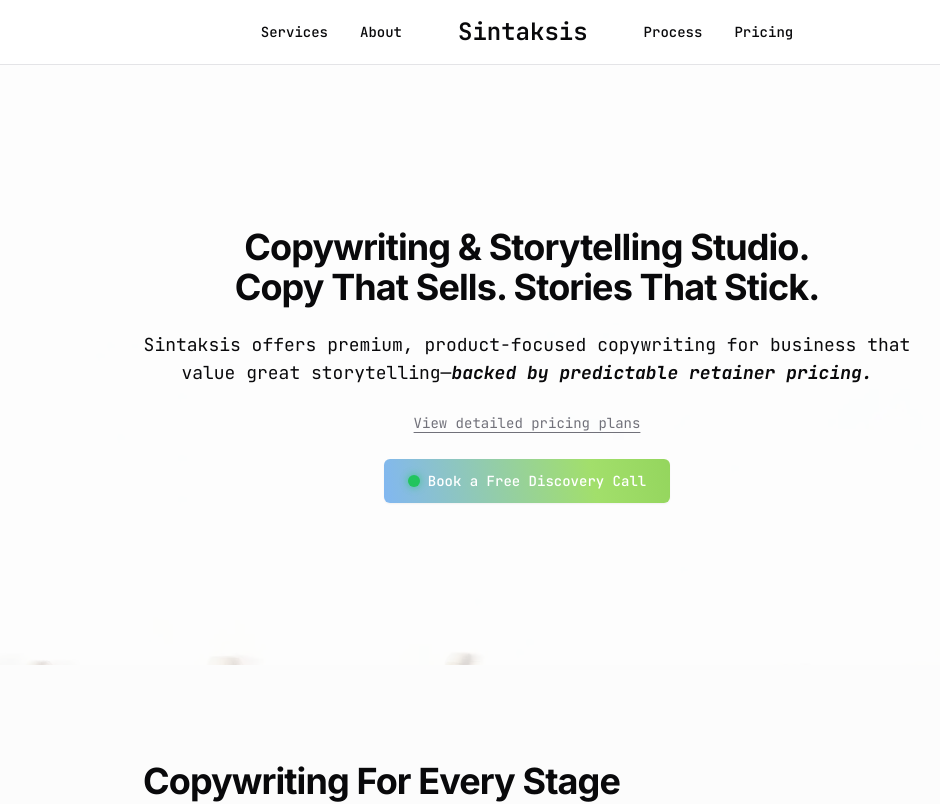
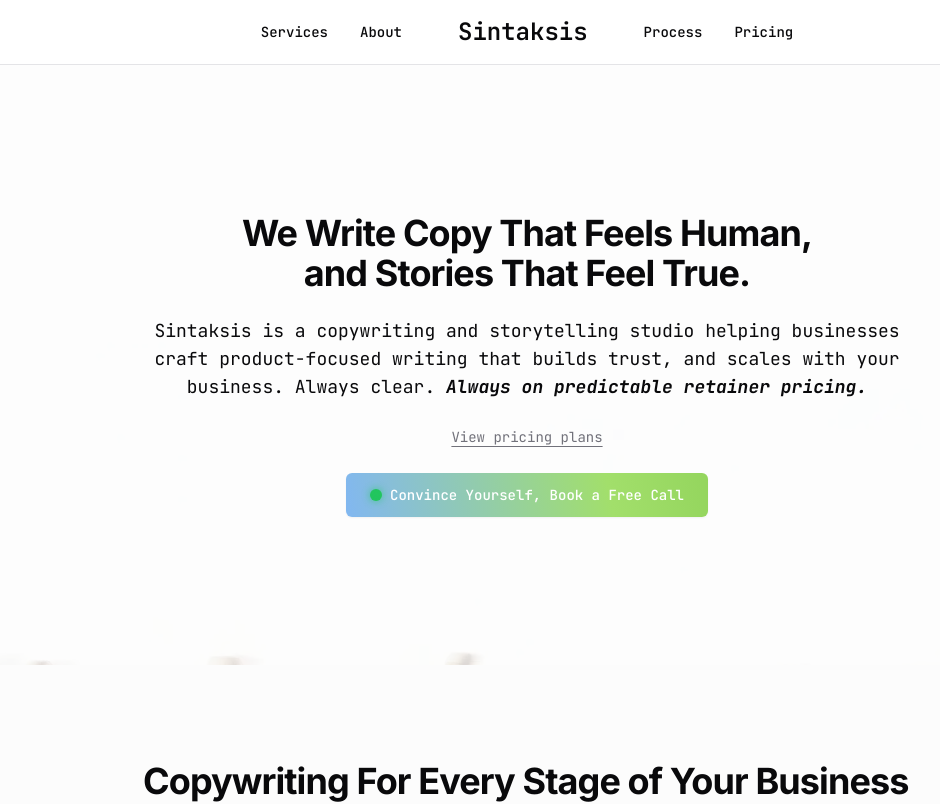
Before and after one commit to orepras/sintaksis-vite, a React (Vite) app: page / in a window 1280 px wide. Shown: the top 804 px of the page, without its empty margins (113-1053 px from the left). Built offline with nearby package versions, Linux system fonts and the light colour scheme.

Commit message:
copywriting update for homepage, contact, and pricing.

```diff
--- a/src/pages/ContactPage.tsx
+++ b/src/pages/ContactPage.tsx
@@ -13,12 +13,12 @@
         "We typically begin new projects within 1-2 weeks of finalizing the agreement, depending on our current workload and the scope of your project.",
     },
     {
-      question: "Do you work with clients outside of Indonesia?",
+      question: "Where are Sintaksis clients based?",
       answer:
-        "Yes, we work with clients globally. Our team is comfortable with remote collaboration and can accommodate different time zones for meetings and communications.",
+        "We're based in Indonesia and started by serving local companies, but we've since partnered with businesses running in Europe. Our goal is to keep expanding and support clients worldwide with their copywriting and storytelling needs.",
     },
     {
-      question: "What information do you need to provide a quote?",
+      question: "What information do you need to provide a quote for a project?",
       answer:
         "To provide an accurate quote, we typically need to understand your business goals, project scope, timeline, and any specific requirements or constraints. Our initial consultation is designed to gather this information.",
     },
@@ -126,17 +126,16 @@
 
                   <div>
                     <h3 className="text-xl font-semibold mb-3 font-sans">
-                      Do you work with clients outside of Indonesia?
+                      Where are Sintaksis clients based?
                     </h3>
                     <p className="text-muted-foreground font-mono">
-                      Yes, we work with clients globally. Our team is comfortable with remote collaboration and can
-                      accommodate different time zones for meetings and communications.
+                      We're based in Indonesia and started by serving local companies, but we've since partnered with businesses running in Europe. Our goal is to keep expanding and support clients worldwide with their copywriting and storytelling needs.
                     </p>
                   </div>
 
                   <div>
                     <h3 className="text-xl font-semibold mb-3 font-sans">
-                      What information do you need to provide a quote?
+                      What information do you need to provide a quote for a project?
                     </h3>
                     <p className="text-muted-foreground font-mono">
                       To provide an accurate quote, we typically need to understand your business goals, project scope,
--- a/src/pages/HomePage.tsx
+++ b/src/pages/HomePage.tsx
@@ -13,16 +13,16 @@
   return (
     <>
       <Helmet>
-        <title>Sintaksis - Copywriting & Storytelling Studio | Copy That Sells. Stories That Stick.</title>
-        <meta name="description" content="Sintaksis offers premium, product-focused copywriting for businesses that value great storytelling—backed by predictable retainer pricing. Copy that sells, stories that stick." />
+        <title>Sintaksis - Copywriting & Storytelling Studio | Copy That Feels Human, Stories That Feel True.</title>
+        <meta name="description" content="Sintaksis offers premium, product-focused copywriting for businesses that value great storytelling—backed by predictable retainer pricing. Copy that feels human, stories that feel true." />
         <meta name="keywords" content="copywriting, storytelling, brand narrative, product copywriting, content strategy, marketing copy, business storytelling" />
         <meta property="og:title" content="Sintaksis - Copywriting & Storytelling Studio" />
-        <meta property="og:description" content="Copy that sells, stories that stick. Premium copywriting and storytelling for businesses at every stage." />
+        <meta property="og:description" content="Copy that feels human, stories that feel true. Premium copywriting and storytelling for businesses at every stage." />
         <meta property="og:type" content="website" />
         <meta property="og:url" content="https://sintaksis.com" />
         <meta name="twitter:card" content="summary_large_image" />
         <meta name="twitter:title" content="Sintaksis - Copywriting & Storytelling Studio" />
-        <meta name="twitter:description" content="Copy that sells, stories that stick. Premium copywriting and storytelling for businesses at every stage." />
+        <meta name="twitter:description" content="Copy that feels human, stories that feel true. Premium copywriting and storytelling for businesses at every stage." />
         <link rel="canonical" href="https://sintaksis.com" />
       </Helmet>
 
@@ -39,18 +39,17 @@
           <div className="absolute inset-0 bg-white/80"></div>
           <div className="container relative z-10">
             <div className="flex flex-col justify-center space-y-6 max-w-3xl mx-auto">
-              <h1 className="text-2xl font-bold tracking-tight sm:text-3xl md:text-4xl font-sans text-center">
-                Copywriting & Storytelling Studio.<br></br>
-Copy That Sells. Stories That Stick.
+              <h1 className="text-xl font-bold tracking-tight md:text-4xl font-sans text-center">
+                We Write Copy That Feels Human, <br></br> and Stories That Feel True.
               </h1>
-              <p className="text-lg font-mono text-center">Sintaksis offers premium, product-focused copywriting for business that value great storytelling—<span className="font-bold italic">backed by predictable retainer pricing.</span>
+              <p className="text-sm md:text-lg font-mono text-center">Sintaksis is a copywriting and storytelling studio helping businesses craft product-focused writing that builds trust, and scales with your business. Always clear. <span className="font-bold italic">Always on predictable retainer pricing.</span>
               </p>
                 <div className="text-center">
                   <Link
                     to="/pricing"
                     className="text-sm text-muted-foreground hover:text-foreground transition-colors underline-offset-4 underline underline-offset-3"
                   >
-                    View detailed pricing plans
+                    View pricing plans
                   </Link>
                 </div>
                               <div className="flex flex-col gap-4 sm:flex-row justify-center">
@@ -62,7 +61,7 @@
                       <div className="h-3 w-3 rounded-full bg-green-500"></div>
                       <div className="absolute inset-0 h-3 w-3 rounded-full bg-green-500 hover:bg-white animate-pulse blur-sm"></div>
                     </div>
-                    Book a Free Discovery Call
+                    Convince Yourself, Book a Free Call
                   </a>
                 </div>
 
@@ -74,7 +73,7 @@
         <section id="benefits" className="py-16 bg-muted/30 md:py-24">
           <div className="container">
             <h2 className="text-3xl font-bold tracking-tight mb-6 sm:text-4xl font-sans max-w-3xl mx-auto">
-              Copywriting For Every Stage
+              Copywriting For Every Stage of Your Business
             </h2>
             <p className="text-lg text-muted-foreground mb-12 max-w-3xl mx-auto font-mono">
               Launching? Scaling? Reinventing? Our copywriting and product storytelling practices build stories that stick and drives meaningful results.
@@ -274,7 +273,7 @@
         <section id="services" className="py-16 bg-muted/30 md:py-24">
           <div className="container max-w-3xl mx-auto px-4">
             <h2 className="text-3xl text-center font-bold tracking-tight mb-12 sm:text-4xl font-sans">
-              Sintaksis Services
+              Sintaksis Copywriting Services
             </h2>
 
             <Tabs defaultValue="productstory" className="w-full">
--- a/src/pages/PricingPage.tsx
+++ b/src/pages/PricingPage.tsx
@@ -103,7 +103,7 @@
                       <div className="text-3xl font-bold mb-6 font-sans">Start From
                         <br />$2,000 / Rp25 Juta</div>
                       <p className="text-muted-foreground mb-6 font-mono">
-                        Custom pricing based on project scope for copywriting and web development
+                        Custom pricing based on project scope for copywriting and web development.
                       </p>
                       <ul className="space-y-3 font-mono">
                         <li className="flex items-start gap-3">
@@ -133,7 +133,7 @@
                       </ul>
                       <div className="mt-8">
                         <Link to="/contact">
-                          <Button className="w-full">Hire Sintaksis for a Project</Button>
+                          <Button className="w-full">Contact Us for Project Based</Button>
                         </Link>
                       </div>
                     </div>
@@ -145,7 +145,7 @@
                     <div className="bg-background p-8 rounded-lg shadow-sm">
                       <h3 className="font-medium text-xl mb-3 font-sans">Storytelling Partner</h3>
                       <div className="text-3xl font-bold mb-6 font-sans">Monthly Retainer <br />$1,000 / Rp16 Juta</div>
-                      <p className="text-muted-foreground mb-6 font-mono">EVERYTHING your brand needs to communicate. 3-month minimum retainer partnership</p>
+                      <p className="text-muted-foreground mb-6 font-mono">EVERYTHING your brand needs to communicate. 3-month minimum retainer partnership.</p>
                       <ul className="space-y-3 font-mono">
                         <li className="flex items-start gap-3">
                           <CheckCircle className="h-5 w-5 text-primary shrink-0 mt-0.5" />
@@ -161,7 +161,7 @@
                         </li>
                         <li className="flex items-start gap-3">
                           <CheckCircle className="h-5 w-5 text-primary shrink-0 mt-0.5" />
-                          <span>Unlimited revisions</span>
+                          <span>Fully remote collaboration, unlimited revisions</span>
                         </li>
                         <li className="flex items-start gap-3">
                           <CheckCircle className="h-5 w-5 text-primary shrink-0 mt-0.5" />
@@ -174,7 +174,7 @@
                       </ul>
                       <div className="mt-8">
                         <Link to="/contact">
-                          <Button className="w-full">Hire Fractional Team</Button>
+                          <Button className="w-full">Contact Us for Fractional Team</Button>
                         </Link>
                       </div>
                     </div>
```
